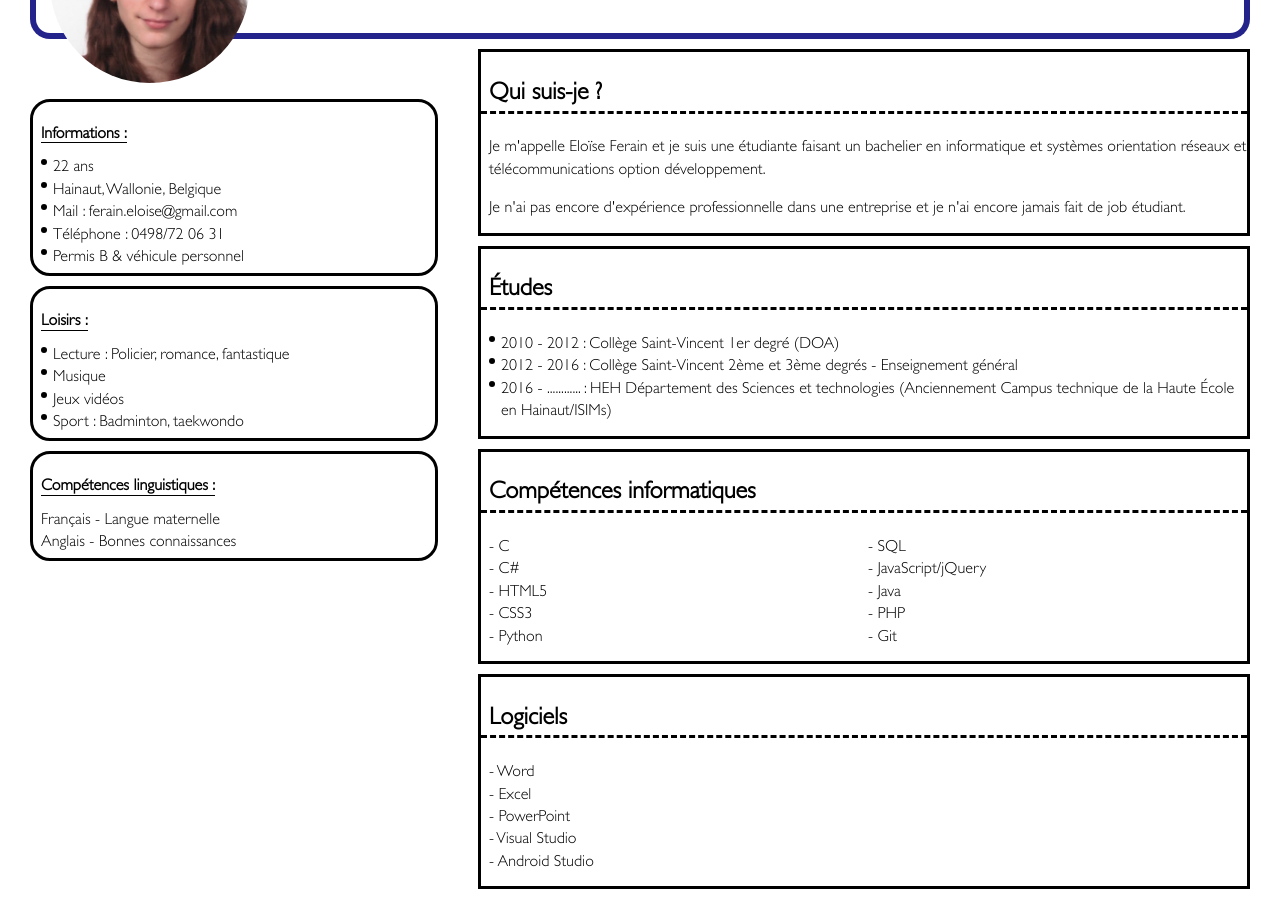
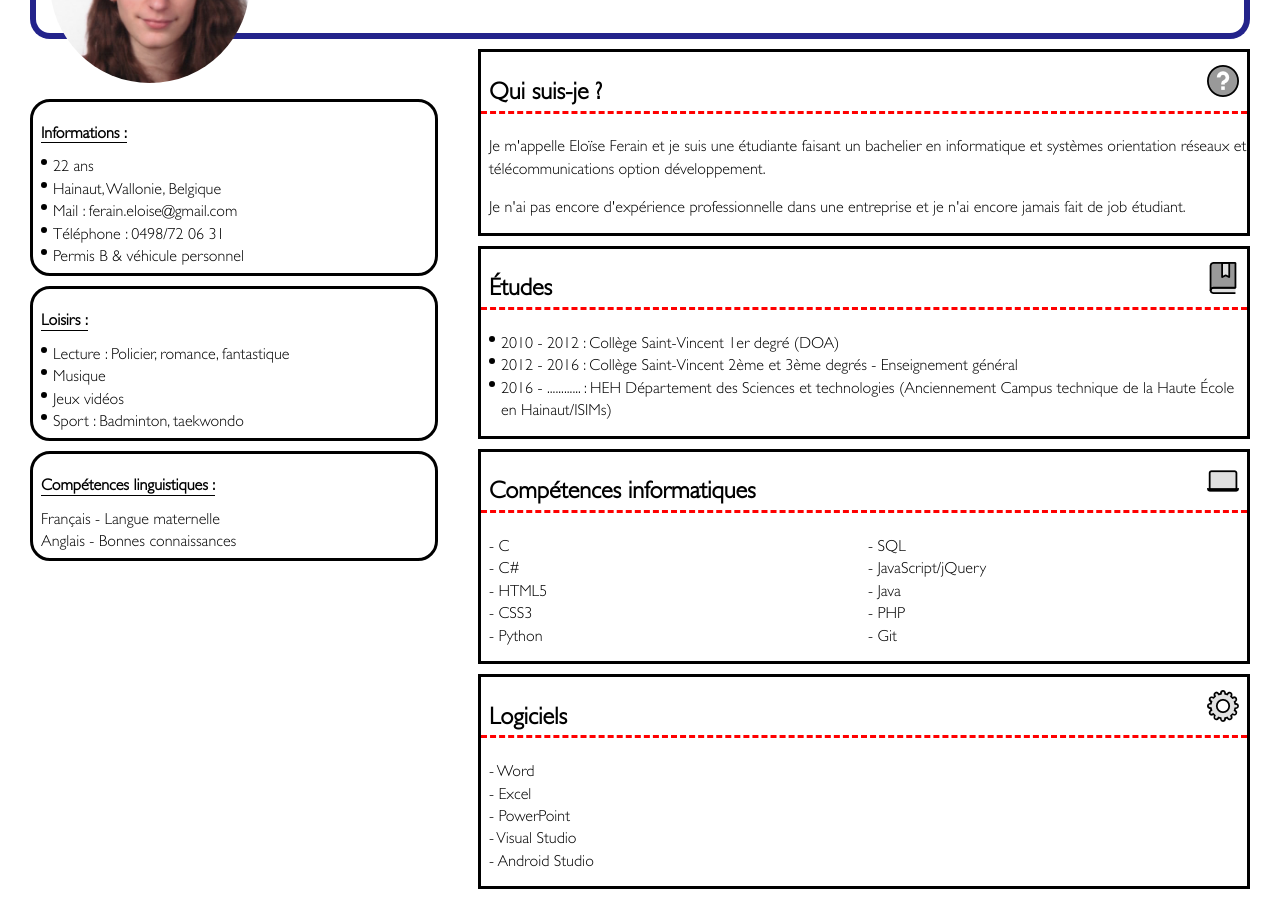
Before and after one commit to EFerain/CV-OnePage, a plain HTML site: page Format PDF/index.html in a window 1280 px wide. Shown: the part 127-1026 px from the top of the page. Drawn offline with Linux system fonts and the light colour scheme.

Commit message:
09/18/2020

```diff
--- a/Format PDF/index.html
+++ b/Format PDF/index.html
@@ -62,6 +62,9 @@
             <div id="droite">
                 <!-- Présentation -->
                 <div class="paragraphe">
+                    <div class="icone">
+                        <img src="Images/help-32.png" alt="who">
+                    </div>
                     <h2>Qui suis-je ?</h2>
                     <div>
                         <p class="texte">Je m'appelle Eloïse Ferain et je suis une étudiante faisant un bachelier en informatique et systèmes orientation réseaux et télécommunications option développement.</p>
@@ -71,6 +74,9 @@
 
                 <!-- Etudes -->
                 <div class="paragraphe">
+                    <div class="icone">
+                        <img src="Images/bookmark-32.png" alt="bookmark">
+                    </div>
                     <h2>Études</h2>
                     <div id="etudes">
                         <div><div class="point"></div>2010 - 2012 : Collège Saint-Vincent 1er degré (DOA)</div>
@@ -81,6 +87,9 @@
 
                 <!-- Compétences informatiques -->
                 <div class="paragraphe">
+                    <div class="icone">
+                        <img src="Images/laptop-32.png" alt="laptop">
+                    </div>
                     <h2>Compétences informatiques</h2>
                     <div id="colonne">
                         <!-- Colonne 1 -->
@@ -125,6 +134,9 @@
 
                 <!-- Logiciels -->
                 <div class="paragraphe">
+                    <div class="icone">
+                        <img src="Images/settings-32.png" alt="settings">
+                    </div>
                     <h2>Logiciels</h2>
                     <div id="logiciels">
                         <div>- Word</div>
--- a/Format PDF/style.css
+++ b/Format PDF/style.css
@@ -124,7 +124,13 @@ h4
 h2
 {
     padding: 0 0 5px 8px;
-    border-bottom: 3px dashed;
+    border-bottom: 3px dashed rgb(255, 0, 0);
+}
+
+.icone
+{
+    float: right;
+    margin: 13px 8px 0 0;
 }
 
 /* Etudes */
```
Also changed, not shown: Format PDF/Images/bookmark-32.png (added), Format PDF/Images/help-32.png (added), Format PDF/Images/laptop-32.png (added), Format PDF/Images/settings-32.png (added).
